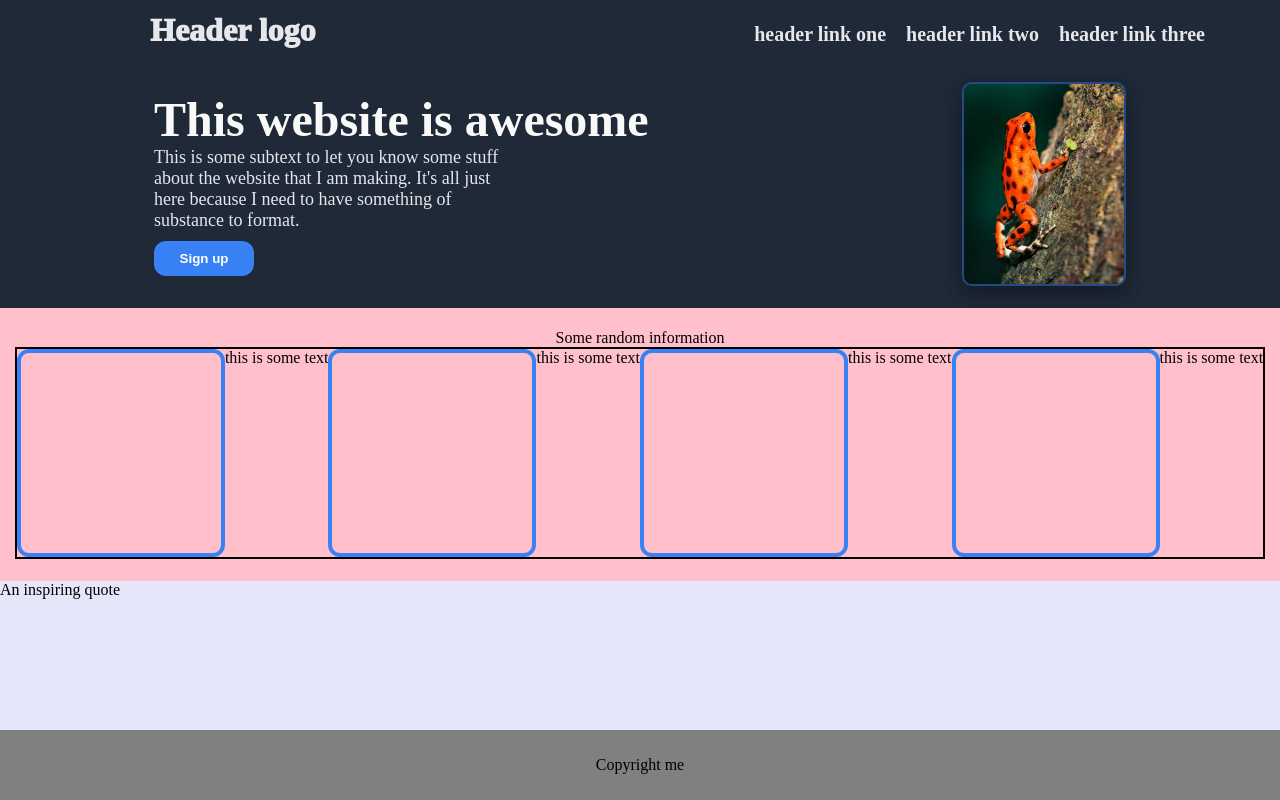
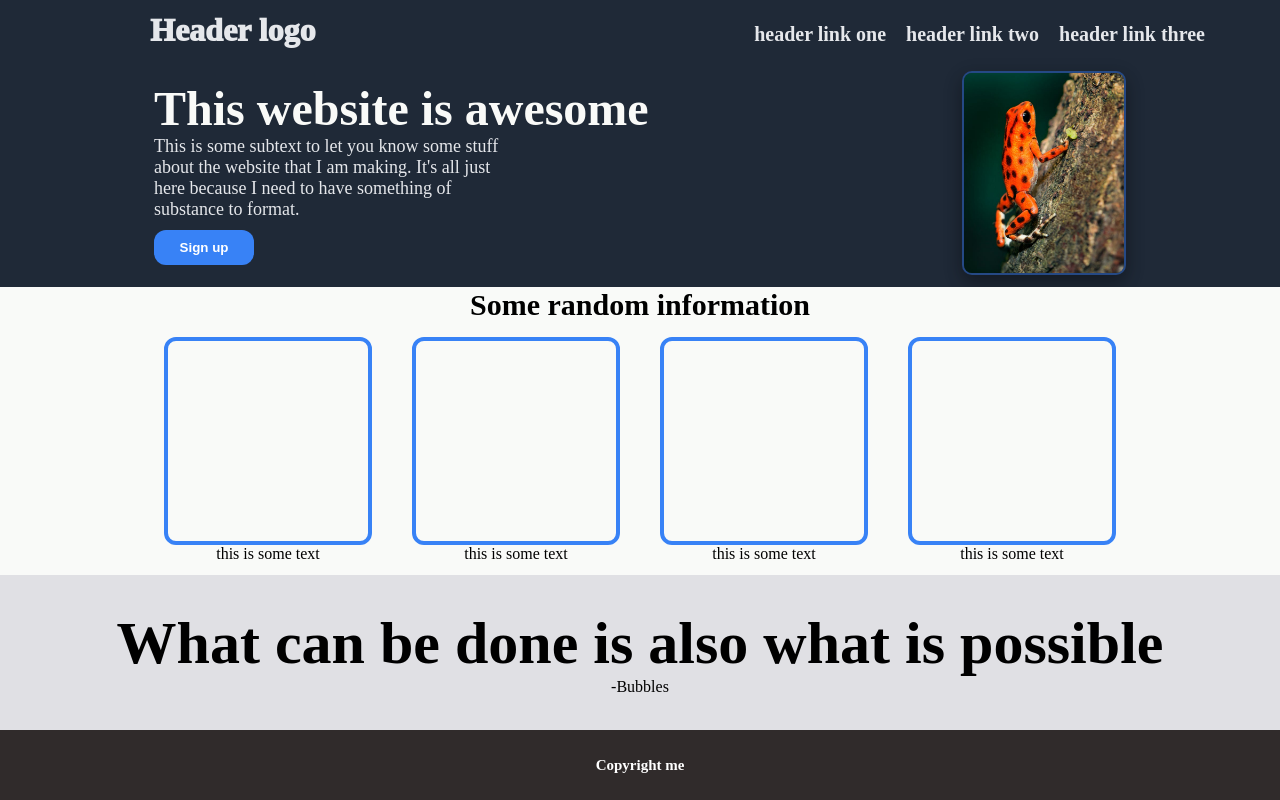
Before and after one commit to TricoMint/landing-page, a plain HTML site: page index.html in a window 1280 px wide. Drawn offline with Linux system fonts and the light colour scheme.

Commit message:
update index.html style.css restore frog.webp

```diff
--- a/index.html
+++ b/index.html
@@ -56,19 +56,25 @@
     <div class="info">Some random information</div>
 
     <div class="cubecontainer">
-        <div class="cube"></div>
-        this is some text
-        <div class="cube"></div>
-        this is some text
-        <div class="cube"></div>
-        this is some text
-        <div class="cube"></div>
-        this is some text
+        <div class="yea">
+            <div class="cube"></div>
+        this is some text</div>
+        <div class="yea">
+            <div class="cube"></div>
+        this is some text</div>
+        <div class="yea">
+            <div class="cube"></div>
+        this is some text</div>
+        <div class="yea">
+            <div class="cube"></div>
+        this is some text</div>
     </div>
 
 </div>
 
-<div class="box3">An inspiring quote</div>
+<div class="box3">What can be done is also what is possible
+    <div class="author">-Bubbles</div>
+</div>
 
   </div>
 
--- a/style.css
+++ b/style.css
@@ -117,7 +117,7 @@ button {
 }
 
 .box2 {
-    background-color: pink;
+    background-color: #F9FAF8;
     flex-grow: 1;
     display: flex;
     flex-direction: column;
@@ -125,9 +125,22 @@ button {
     align-items: center;
 }
 
+.info {
+    font-weight: bold;
+    font-size: 30px;
+    margin-bottom: 15px;
+    margin-top: -10px;
+}
+
 .cubecontainer {
     display: flex;
-    border: 2px solid black;
+    gap: 40px;
+}
+
+.yea {
+    display: flex;
+    flex-direction: column;
+    align-items: center;
 }
 
 .cube {
@@ -139,12 +152,26 @@ button {
 }
 
 .box3 {
-    background-color: lavender;
+    background-color: rgb(224, 224, 228);
+    display: flex;
+    flex-direction: column;
+    font-size: 60px;
+    font-weight: bolder;
+    justify-content: center;
+    align-items: center;
     flex-grow: 3;
 }
 
+.author {
+    font-size: medium;
+    font-weight: 300;
+}
+
 .footer {
-    background-color: gray;
+    background-color: rgb(48, 43, 43);
+    color: white;
+    font-size: 15px;
+    font-weight: bolder;
     display: flex;
     height: 70px;
     align-items: center;
```
Also changed, not shown: frog.webp (deleted).
